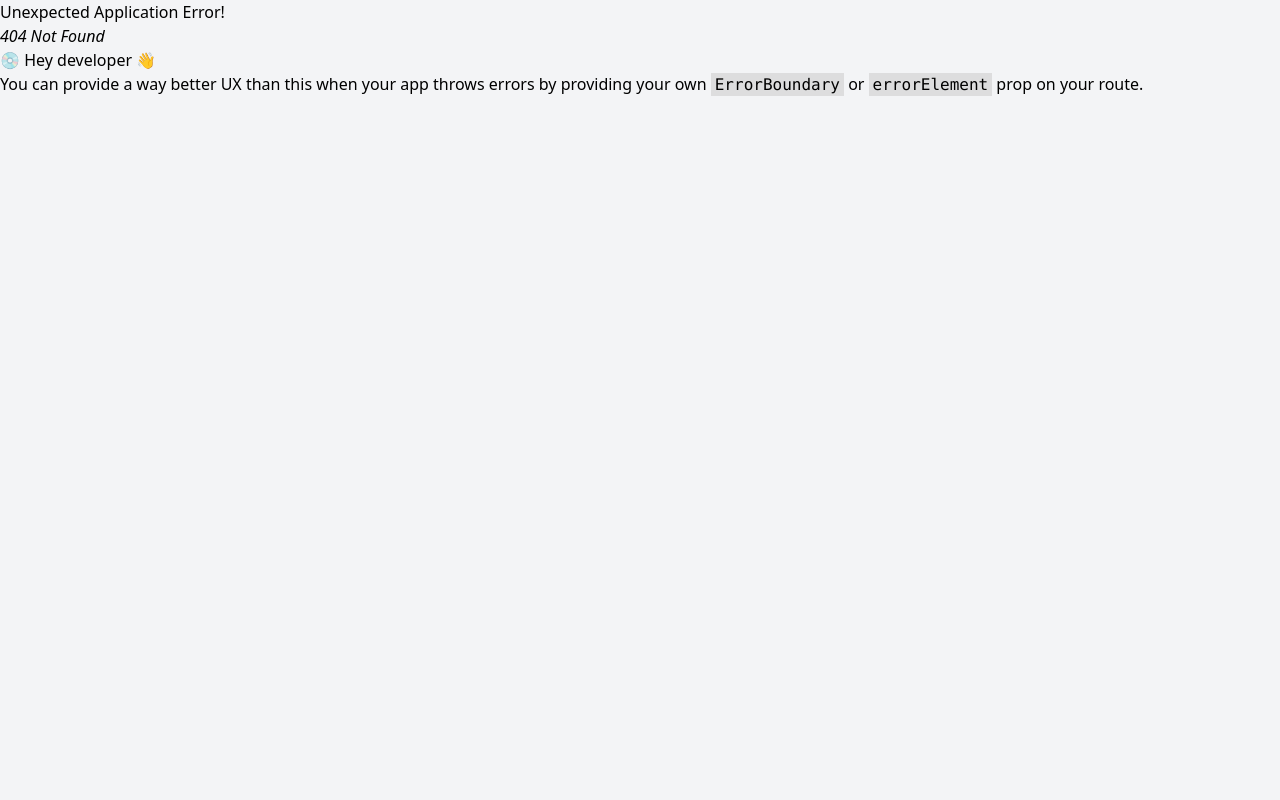
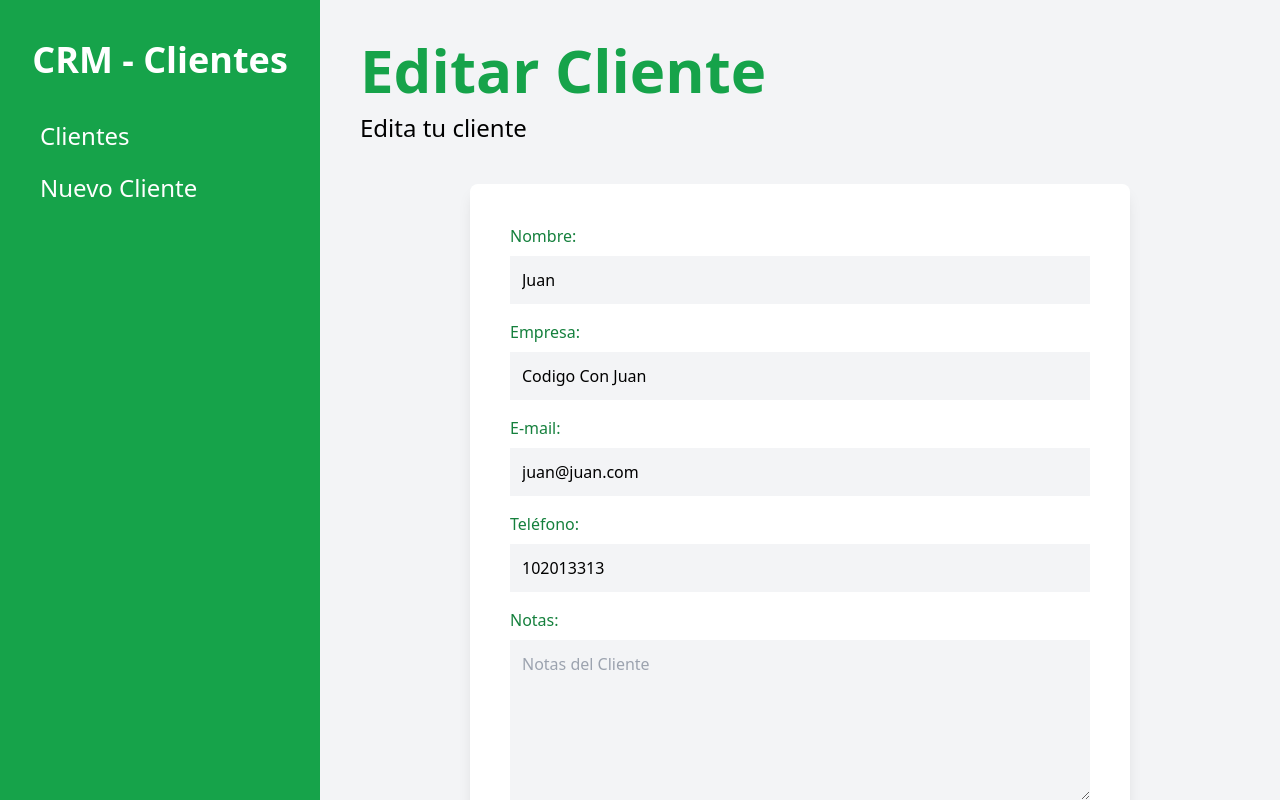
Before and after one commit to Rodriguez-Jp/CRM-React, a React (Vite) app: page /editar/cliente/1 in a window 1280 px wide. Before the commit this address had no page. Built offline with nearby package versions, Linux system fonts and the light colour scheme; data requests are answered from the project's data file.

Commit message:
trabajando en la edicion de clientes

```diff
--- a/src/components/Cliente.jsx
+++ b/src/components/Cliente.jsx
@@ -1,7 +1,10 @@
-import React from "react";
+import { useNavigate } from "react-router-dom";
 
 const Cliente = ({ dato }) => {
+  const navigate = useNavigate();
+
   const { nombre, telefono, email, empresa, id } = dato;
+
   return (
     <div
       key={id}
@@ -25,7 +28,12 @@ const Cliente = ({ dato }) => {
         <button className="block p-1 w-[40%] bg-amber-500 text-center text-white font-bold">
           Ver
         </button>
-        <button className="block p-1 w-[40%] mt-2 bg-indigo-500 text-center text-white font-bold">
+        <button
+          className="block p-1 w-[40%] mt-2 bg-indigo-500 text-center text-white font-bold"
+          onClick={() => {
+            navigate(`/editar/cliente/${id}`);
+          }}
+        >
           Editar
         </button>
         <button className="block p-1 w-[40%] mt-2 bg-red-500 text-center text-white font-bold">
--- a/src/components/Formulario.jsx
+++ b/src/components/Formulario.jsx
@@ -11,6 +11,7 @@ const Formulario = ({ cliente }) => {
           className="mt-2 block w-full p-3 bg-gray-100"
           placeholder="Nombre del Cliente"
           name="nombre"
+          value={cliente?.nombre || ""}
         />
       </div>
       <div className="mb-4">
@@ -23,6 +24,7 @@ const Formulario = ({ cliente }) => {
           className="mt-2 block w-full p-3 bg-gray-100"
           placeholder="Empresa del Cliente"
           name="empresa"
+          value={cliente?.empresa || ""}
         />
       </div>
 
@@ -36,6 +38,7 @@ const Formulario = ({ cliente }) => {
           className="mt-2 block w-full p-3 bg-gray-100"
           placeholder="Email del Cliente"
           name="email"
+          value={cliente?.email || ""}
         />
       </div>
 
@@ -49,6 +52,7 @@ const Formulario = ({ cliente }) => {
           className="mt-2 block w-full p-3 bg-gray-100"
           placeholder="Teléfono del Cliente"
           name="telefono"
+          value={cliente?.telefono || ""}
         />
       </div>
 
--- a/src/data/clientes.jsx
+++ b/src/data/clientes.jsx
@@ -4,6 +4,12 @@ export async function obtenerClientes() {
   const query = await fetch(API_URL);
   const clientes = await query.json();
   return clientes;
+}
+
+export async function obtenerCliente(id) {
+  const query = await fetch(`${API_URL}/${id}`);
+  const cliente = await query.json();
+  return cliente;
 }
 
 export async function agregarCliente(cliente) {
--- a/src/main.jsx
+++ b/src/main.jsx
@@ -7,6 +7,9 @@ import NuevoCliente, {
   action as nuevoClienteAction,
 } from "./pages/NuevoCliente";
 import Index, { loader as clientesLoader } from "./pages/Index";
+import EditarCliente, {
+  loader as editarClienteLoader,
+} from "./pages/EditarCliente";
 
 const router = createBrowserRouter([
   {
@@ -23,6 +26,11 @@ const router = createBrowserRouter([
         element: <NuevoCliente />,
         action: nuevoClienteAction,
       },
+      {
+        path: "/editar/cliente/:clienteId",
+        element: <EditarCliente />,
+        loader: editarClienteLoader,
+      },
     ],
   },
 ]);
--- /dev/null
+++ b/src/pages/EditarCliente.jsx
@@ -0,0 +1,42 @@
+import { obtenerCliente } from "../data/clientes";
+import Formulario from "../components/Formulario";
+import { useLoaderData, Form } from "react-router-dom";
+
+export async function loader({ params }) {
+  const { clienteId } = params;
+
+  const cliente = await obtenerCliente(clienteId);
+
+  return cliente;
+}
+
+const EditarCliente = () => {
+  const cliente = useLoaderData();
+
+  return (
+    <>
+      <section>
+        <h1 className="font-bold text-green-600 text-6xl">Editar Cliente</h1>
+        <h2 className="font-normal text-2xl mt-3">Edita tu cliente</h2>
+      </section>
+      <section>
+        <div className="bg-white shadow-lg rounded-lg w-3/4 mx-auto p-10 mt-10">
+          {/* {errores?.length &&
+            errores.map((error, i) => {
+              return <Error error={error} key={i} />;
+            })} */}
+          <Form method="post">
+            <Formulario cliente={cliente} />
+            <input
+              type="submit"
+              className="p-2 w-full bg-green-600 text-white font-semibold text-xl hover:bg-green-700 cursor-pointer transition-colors duration-150"
+              value="Editar cliente"
+            />
+          </Form>
+        </div>
+      </section>
+    </>
+  );
+};
+
+export default EditarCliente;
--- a/src/pages/NuevoCliente.jsx
+++ b/src/pages/NuevoCliente.jsx
@@ -25,7 +25,7 @@ export async function action({ request }) {
 
   if (Object.keys(errores).length) return errores;
 
-  //console.log(JSON.stringify(formObject));
+
   await agregarCliente(formObject);
   return redirect("/");
 }
```
